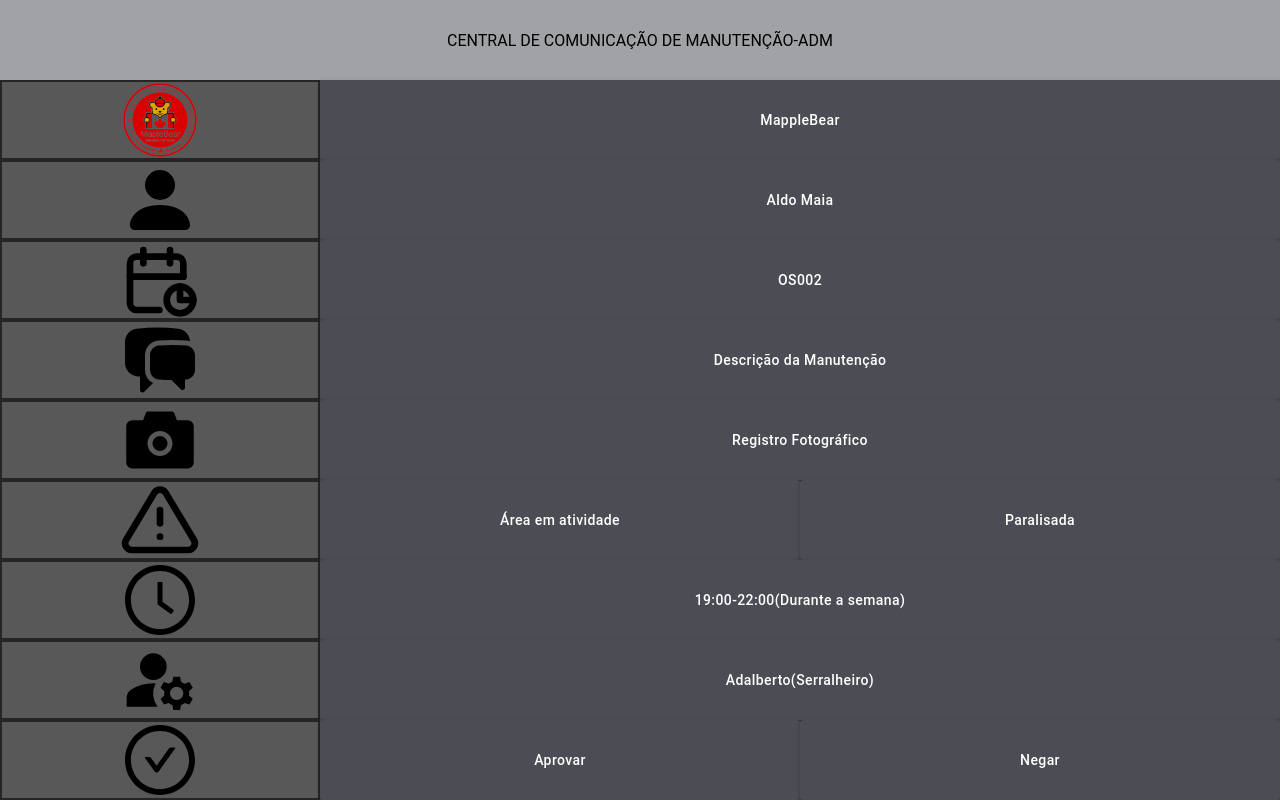
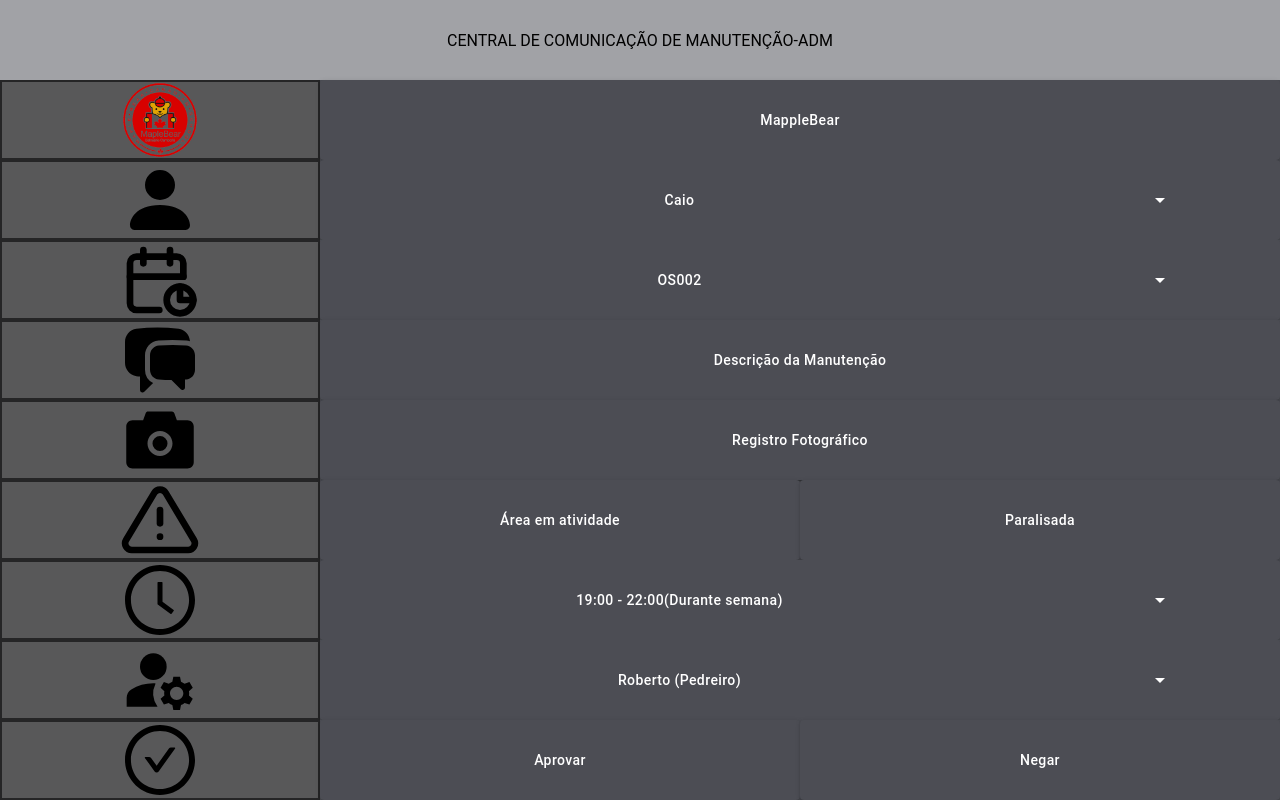
Before and after one commit to andredavedovicz/smobilivite, a React (Vite) app: page /#/adm in a window 1280 px wide. Built offline with nearby package versions, Linux system fonts and the light colour scheme.

Commit message:
adm slection working

```diff
--- a/src/pages/Adm.jsx
+++ b/src/pages/Adm.jsx
@@ -9,17 +9,36 @@ import { TbCalendarStats } from "react-icons/tb";
 import { AiOutlineClockCircle } from "react-icons/ai";
 import { MdManageAccounts } from "react-icons/md";
 import { AiOutlineCheckCircle } from "react-icons/ai";
-import MappleBear from '../img/mapplebear.png'
+import MappleBear from "../img/mapplebear.png";
+
+import ButtonSelector from "../components/button/buttonSelector";
 function User() {
+  const optionAdm = ["Aldo Maia", "Caio"];
+  const optionOS = ["OS001", "OS002", "OS003", "OS004", "OS005", "OS006"];
+  const optionSchedule = [
+    "6:00 - 8:00(Durante semana)",
+    "19:00 - 22:00(Durante semana)",
+    "Fim de semana(Sábado)",
+    "Fim de semana(Domingo)",
+  ];
+  const optionOperator = [
+    "Carlos (Marcenaria)",
+    "Roberto (Pedreiro)",
+    "Adalberto (Serralheiro)",
+    "Clodoaldo (Soldador)",
+  ];
   return (
     <div className="App1">
       <div className="centralAdm">CENTRAL DE COMUNICAÇÃO DE MANUTENÇÃO-ADM</div>
       <div className="lineAdm">
         <div className="icons">
-         <img src={MappleBear} alt="MappleBear"/>
-
+          <img src={MappleBear} alt="MappleBear" />
         </div>
-        <Button variant="contained" className="category" sx={{textTransform: 'none'}}>
+        <Button
+          variant="contained"
+          className="category"
+          sx={{ textTransform: "none" }}
+        >
           MappleBear
         </Button>
       </div>
@@ -27,73 +46,102 @@ function User() {
         <div className="icons">
           <BsFillPersonFill size="5rem" />
         </div>
-        <Button variant="contained" className="category" sx={{textTransform: 'none'}}>
-          Aldo Maia
-        </Button>
+
+        <ButtonSelector style="border-color:#4C4D54" options={optionAdm}>
+          Usuário
+        </ButtonSelector>
       </div>
+
       <div className="lineAdm">
         <div className="icons">
-         <TbCalendarStats size="5rem" />
+          <TbCalendarStats size="5rem" />
         </div>
-        <Button variant="contained" className="category" sx={{textTransform: 'none'}}>
-          OS002
-        </Button>
+        <ButtonSelector style="border-color:#4C4D54" options={optionOS}>
+          Usuário
+        </ButtonSelector>
       </div>
 
       <div className="lineAdm">
         <div className="icons">
           <HiChatBubbleLeftRight size="5rem" />
         </div>
-        <Button variant="contained" className="category" sx={{textTransform: 'none'}}>
+        <Button
+          variant="contained"
+          component="label"
+          className="category"
+          sx={{ textTransform: "none", background: "#4C4D54" }}
+        >
           Descrição da Manutenção
+          <input hidden accept="audio/*" multiple type="file" />
         </Button>
       </div>
       <div className="lineAdm">
         <div className="icons">
-        <AiFillCamera size="5rem" />
+          <AiFillCamera size="5rem" />
         </div>
 
-        <Button variant="contained" className="category" sx={{textTransform: 'none'}}>
+        <Button
+          variant="contained"
+          component="label"
+          className="category"
+          sx={{ textTransform: "none", background: "#4C4D54" }}
+        >
           Registro Fotográfico
+          <input hidden accept="image/*" multiple type="file" />
         </Button>
-
       </div>
       <div className="lineAdm">
         <div className="icons">
           <FiAlertTriangle size="5rem" />
         </div>
-        <Button variant="contained" className="urgency" sx={{textTransform: 'none'}}>
+        <Button
+          variant="contained"
+          className="urgency"
+          sx={{ textTransform: "none" }}
+        >
           Área em atividade
         </Button>
-        <Button variant="contained" className="urgency" sx={{textTransform: 'none'}}>
-         Paralisada
+        <Button
+          variant="contained"
+          className="urgency"
+          sx={{ textTransform: "none" }}
+        >
+          Paralisada
         </Button>
       </div>
       <div className="lineAdm">
         <div className="icons">
           <AiOutlineClockCircle size="5rem" />
         </div>
-        <Button variant="contained" className="category" sx={{textTransform: 'none'}}>
-          19:00-22:00(Durante a semana)
-        </Button>
+        <ButtonSelector style="border-color:#4C4D54" options={optionSchedule}>
+          Agendar
+        </ButtonSelector>
       </div>
       <div className="lineAdm">
         <div className="icons">
           <MdManageAccounts size="5rem" />
         </div>
-        <Button variant="contained" className="category" sx={{textTransform: 'none'}}>
-          Adalberto(Serralheiro)
-        </Button>
+        <ButtonSelector style="border-color:#4C4D54" options={optionOperator}>
+          Operador
+        </ButtonSelector>
       </div>
       <div className="lineAdm">
         <div className="icons">
           <AiOutlineCheckCircle size="5rem" />
         </div>
-        <Button variant="contained" className="urgency" sx={{textTransform: 'none'}}>
+        <Button
+          variant="contained"
+          className="urgency"
+          sx={{ textTransform: "none" }}
+        >
           Aprovar
         </Button>
-        <Button variant="contained" className="urgency" sx={{textTransform: 'none'}}>
-         Negar
+        <Button
+          variant="contained"
+          className="urgency"
+          sx={{ textTransform: "none" }}
+        >
+          Negar
         </Button>
       </div>
     </div>
--- a/src/pages/User.jsx
+++ b/src/pages/User.jsx
@@ -58,7 +58,7 @@ function User() {
           <BsFillHouseFill size="5rem" />
         </div>
         <ButtonSelector style="border-color:#4C4D54" options={optionLocations}>
-          Usuário
+          Local
         </ButtonSelector>
       </div>
       <div className="lineUser">
```
